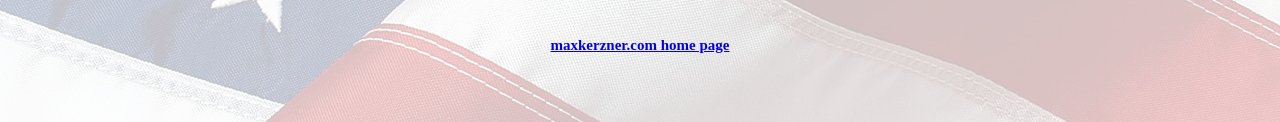
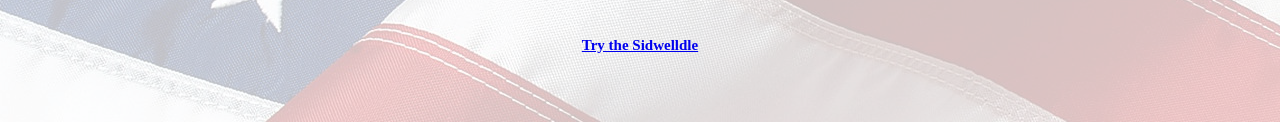
Before and after one commit to MKcool99/MKcool99.github.io, a plain HTML site: page stugov/index.html in a window 1280 px wide. Shown: the part 678-800 px from the top of the page. Drawn offline with Linux system fonts and the light colour scheme; files whose address does not match are found by name.

Commit message:
Update index.html

```diff
--- a/stugov/index.html
+++ b/stugov/index.html
@@ -27,7 +27,7 @@
         </a>
         <a><img src="suit.png" alt="Picture Here" class="full-height-image"></a>
     </div>
-    <A href = "/sidwelldle/index.html" class="titletext2">maxkerzner.com home page</A>
+    <A href = "/sidwelldle/index.html" class="titletext2">Try the Sidwelldle</A>
 </body>
 
     <script src="scripts.js"></script> <!-- Link to JS file -->
```
